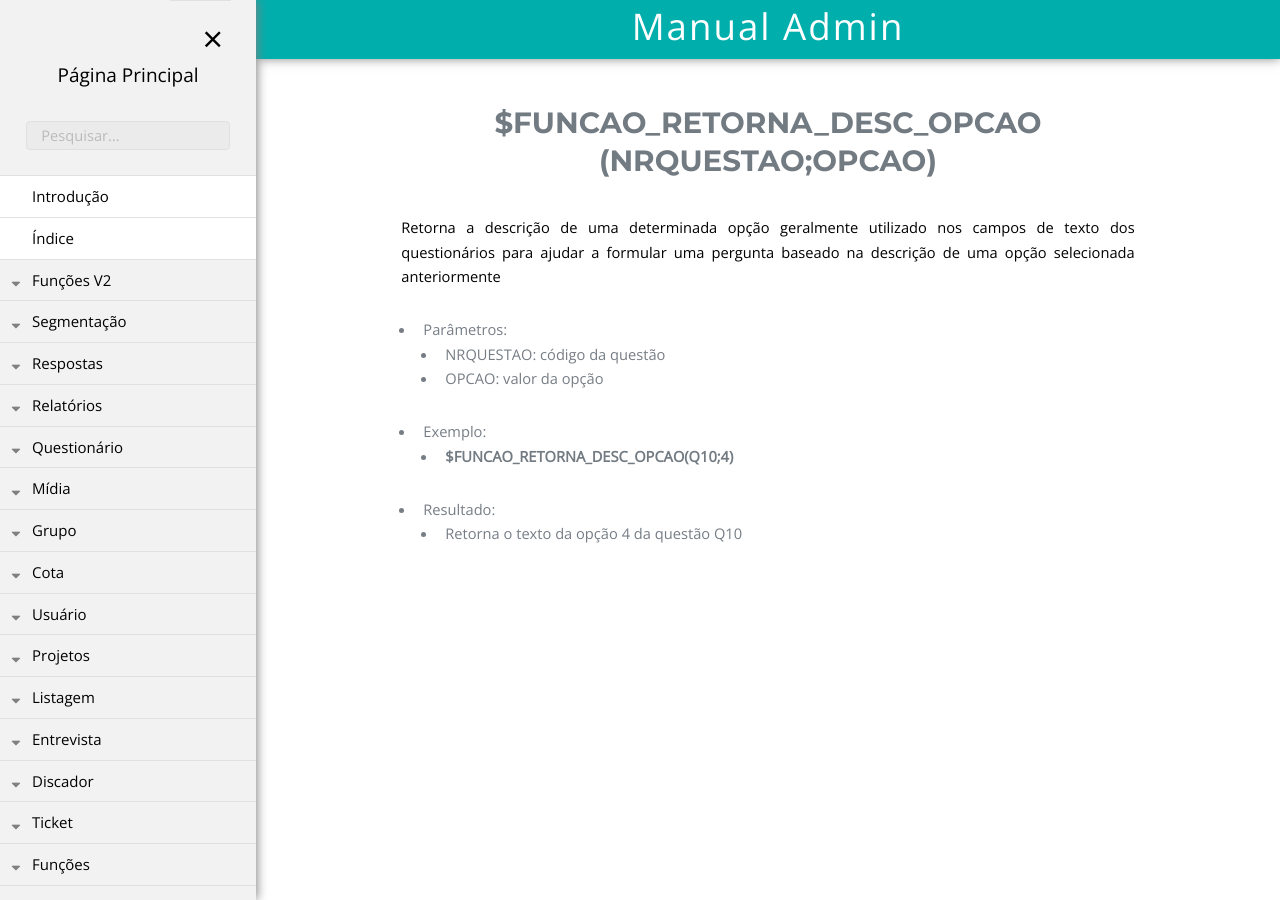
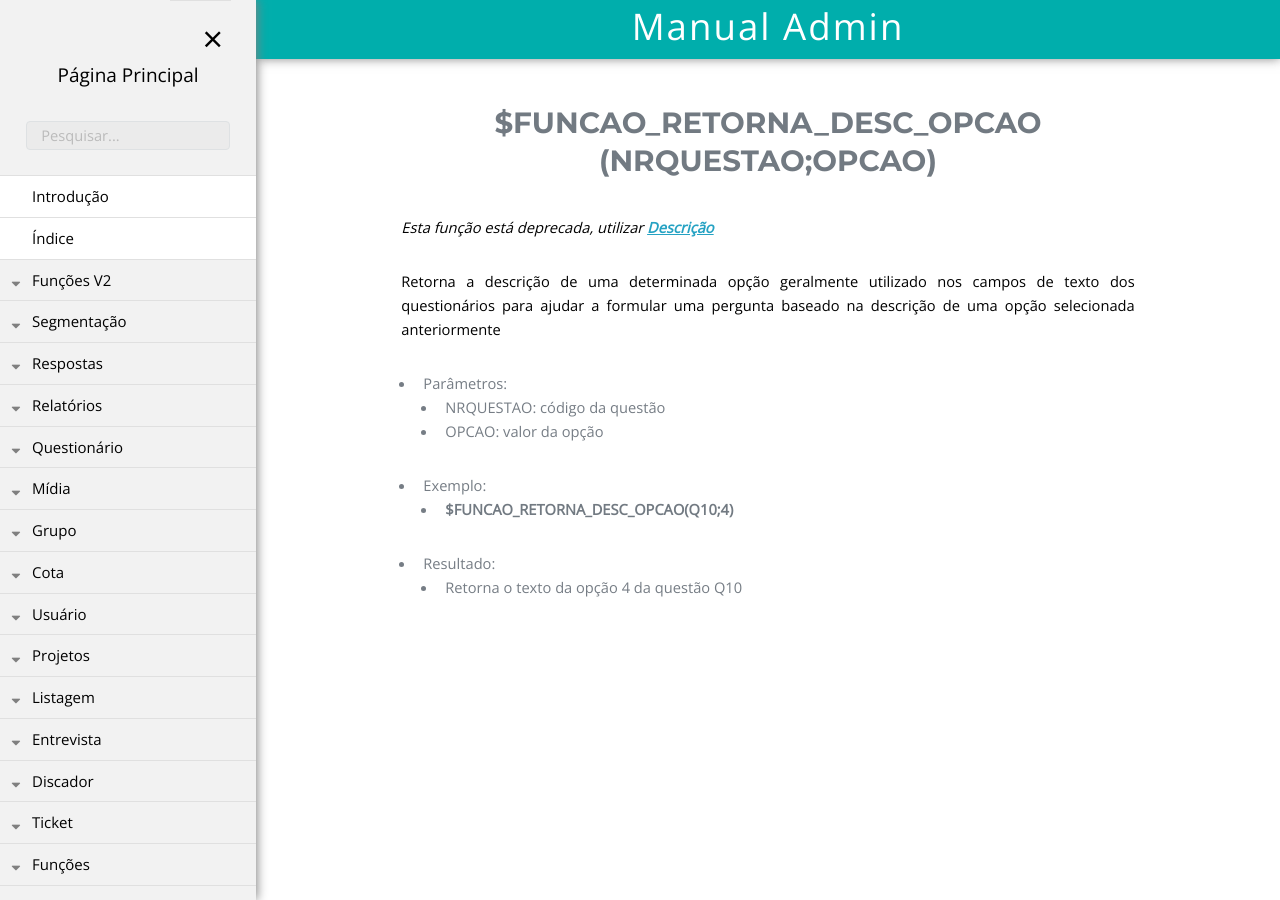
Before and after one commit to rogerio-figueiredo-hsr/hsrtechonline.github.io, a Jekyll site: the page built from _posts/2018-06-14-desc-opcao.md, in a window 1280 px wide. Built offline with Jekyll 4.4.1, drawn with Linux system fonts in a browser that asks for light colours.

Commit message:
Update 2018-06-14-desc-opcao.md

```diff
--- a/_posts/2018-06-14-desc-opcao.md
+++ b/_posts/2018-06-14-desc-opcao.md
@@ -6,6 +6,7 @@
 pasta: "funcoes"
 ---
 # $FUNCAO_RETORNA_DESC_OPCAO (NRQUESTAO;OPCAO)
+*Esta função está deprecada, utilizar **<a href="/fastQuestAdmin/funcoesv2/descricao">Descrição</a>***
 
 Retorna a descrição de uma determinada opção geralmente utilizado nos campos de texto dos questionários para ajudar a formular uma pergunta baseado na descrição de uma opção selecionada anteriormente
 - Parâmetros:
```
